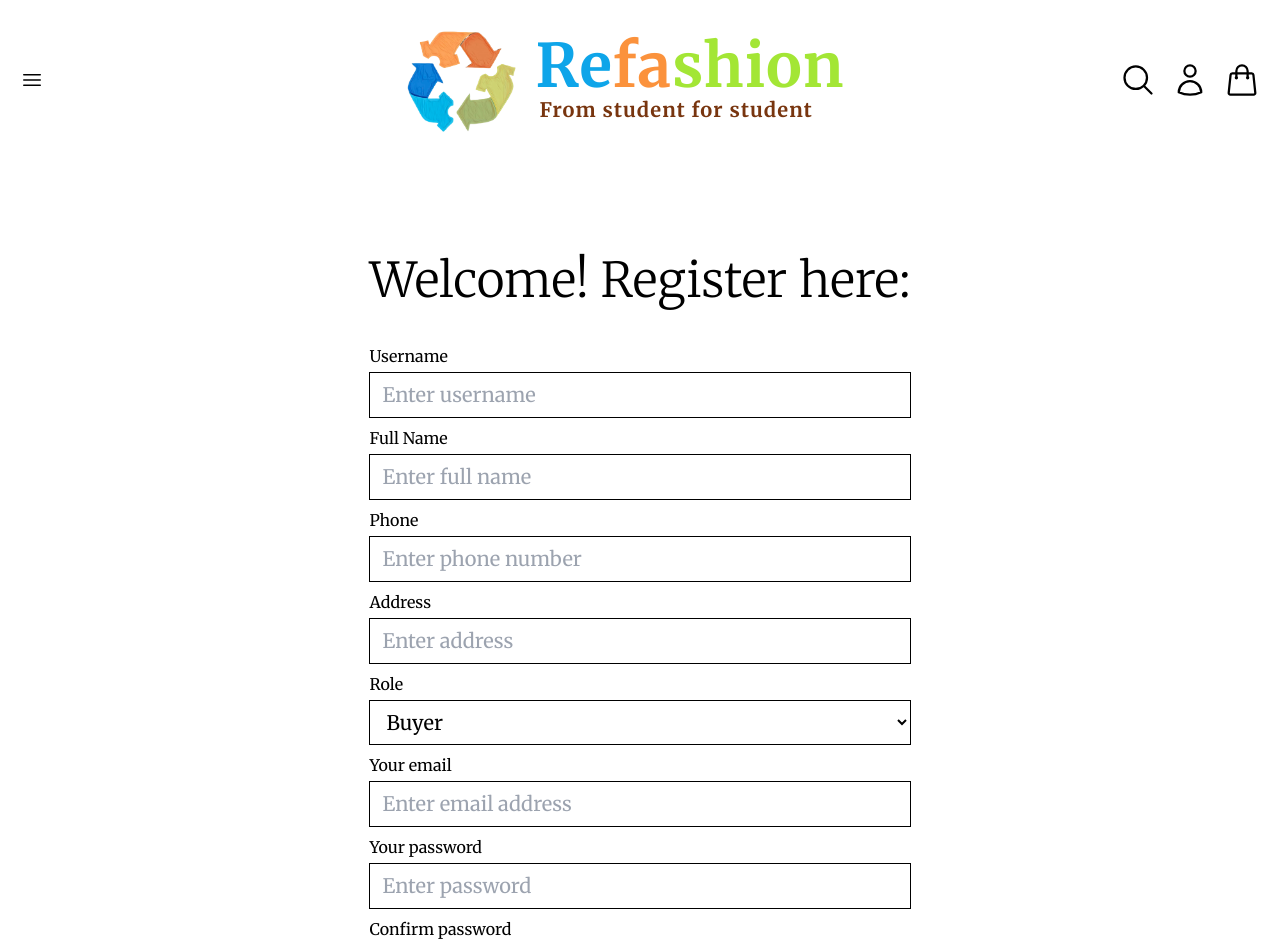
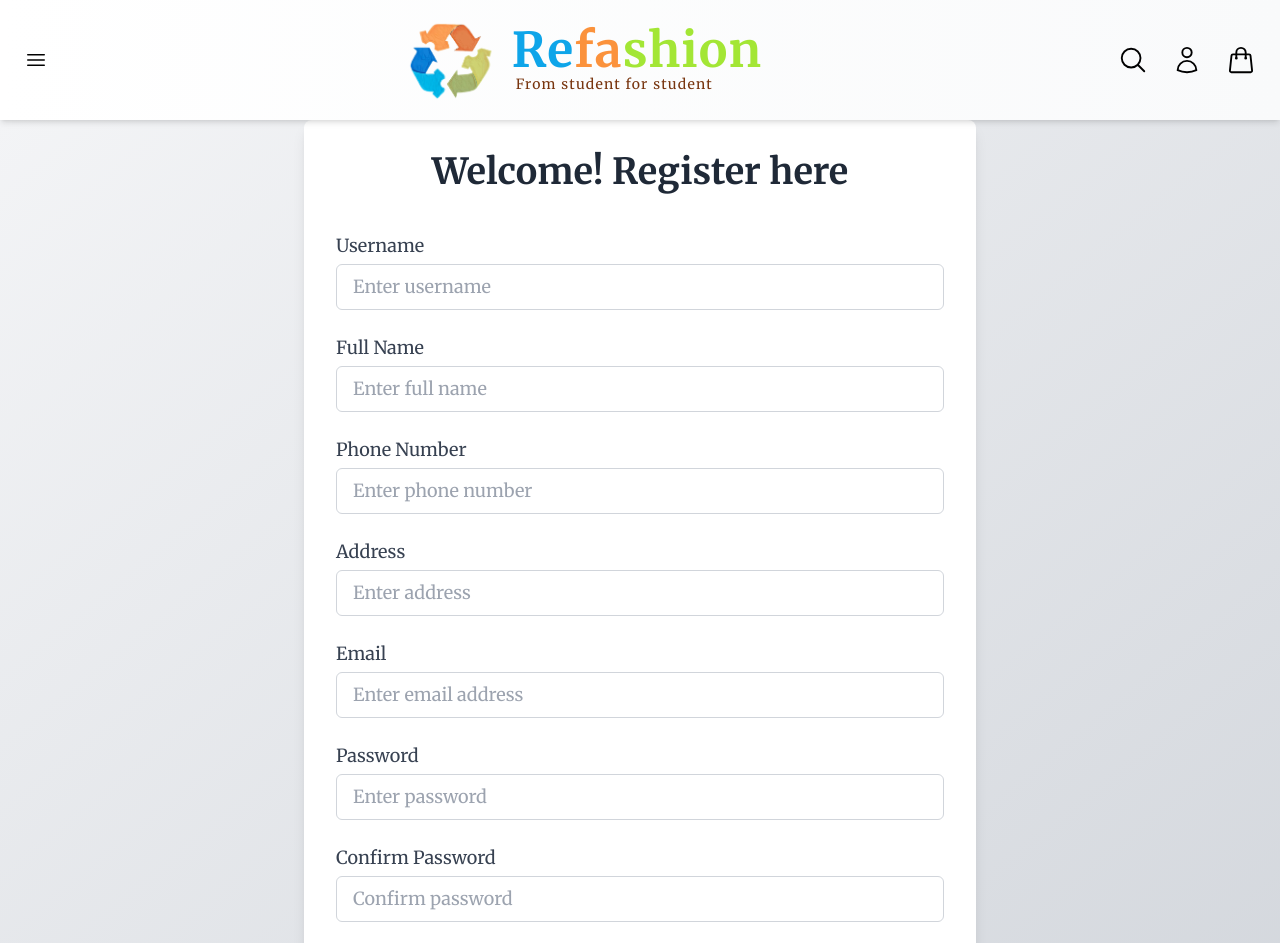
Before and after one commit to HighlandCat29/Re-Fashion_FE, a React (Vite) app: page /register in a window 1280 px wide. Shown: the top 943 px of the page. Built offline with nearby package versions, Linux system fonts and the light colour scheme.

Commit message:
Improve UI

```diff
--- a/package.json
+++ b/package.json
@@ -16,11 +16,12 @@
     "@tailwindcss/forms": "^0.5.7",
     "axios": "^1.7.2",
     "concurrently": "^8.2.2",
+    "framer-motion": "^12.15.0",
     "json-server": "^1.0.0-beta.1",
     "nanoid": "^5.0.7",
     "react": "^18.3.1",
     "react-dom": "^18.3.1",
-    "react-hot-toast": "^2.4.1",
+    "react-hot-toast": "^2.5.2",
     "react-icons": "^5.2.1",
     "react-redux": "^9.1.2",
     "react-router-dom": "^6.25.1"
--- a/src/components/Header.tsx
+++ b/src/components/Header.tsx
@@ -1,57 +1,80 @@
-import { HiBars3 } from "react-icons/hi2";
-import { HiOutlineUser } from "react-icons/hi2";
-import { HiOutlineMagnifyingGlass } from "react-icons/hi2";
-import { HiOutlineShoppingBag } from "react-icons/hi2";
+import {
+  HiBars3,
+  HiOutlineUser,
+  HiOutlineMagnifyingGlass,
+  HiOutlineShoppingBag,
+} from "react-icons/hi2";
 import { Link } from "react-router-dom";
 import SidebarMenu from "./SidebarMenu";
 import { useState } from "react";
-import RefashionIcon from '../assets/Refashion_icon.png';
-
-
-
-
+import RefashionIcon from "../assets/Refashion_icon.png";
 
 const Header = () => {
   const [isSidebarOpen, setIsSidebarOpen] = useState(false);
+
   return (
     <>
-      <header className="max-w-screen-2xl flex text-center justify-between items-center py-4 px-5 text-black mx-auto max-sm:px-5 max-[400px]:px-3">
-        <HiBars3 className="text-2xl max-sm:text-xl mr-20 max-lg:mr-0 cursor-pointer" onClick={() => setIsSidebarOpen(true)} />
+      <header className="sticky top-0 z-50 bg-gradient-to-r from-white to-gray-50 shadow-md flex justify-between items-center py-3 px-6 text-black mx-auto max-w-screen-2xl transition-all duration-300">
+        {/* Menu Icon */}
+        <button
+          aria-label="Toggle Sidebar"
+          className="text-2xl hover:text-sky-500 transition-colors duration-200 max-sm:text-xl"
+          onClick={() => setIsSidebarOpen(true)}
+        >
+          <HiBars3 />
+        </button>
+
+        {/* Logo and Branding */}
         <Link
           to="/"
-          className="flex items-center gap-2 text-6xl font-light tracking-[1.08px] max-sm:text-3xl max-[400px]:text-2xl"
+          className="flex items-center gap-3 text-5xl font-light tracking-wide max-sm:text-3xl max-[400px]:text-2xl"
+          aria-label="Refashion Home"
         >
           <img
             src={RefashionIcon}
             alt="Refashion Logo"
-            className="w-32 h-32 object-contain max-sm:w-16 max-sm:h-16"
+            className="w-24 h-24 object-contain max-sm:w-14 max-sm:h-14 transition-transform duration-200 hover:scale-105"
           />
-          <div>
-            <span className="text-sky-500 font-bold">Re</span>
-            <span className="text-orange-400 font-bold">fa</span>
-            <span className="text-lime-400 font-bold">shion</span>
-            <p className="flex items-start text-xl font-bold text-amber-900 max-sm:text-lr pl-[4px]">
+          <div className="flex flex-col items-start">
+            <div className="flex">
+              <span className="text-sky-500 font-bold">Re</span>
+              <span className="text-orange-400 font-bold">fa</span>
+              <span className="text-lime-400 font-bold">shion</span>
+            </div>
+            <p className="text-sm font-medium text-amber-900 max-sm:text-xs pl-1">
               From student for student
             </p>
           </div>
         </Link>
 
-
-        <div className="flex gap-4 items-center max-sm:gap-2">
-          <Link to="/search">
-            <HiOutlineMagnifyingGlass className="text-4xl max-sm:text-2xl" />
+        {/* Navigation Icons */}
+        <nav className="flex gap-6 items-center max-sm:gap-3">
+          <Link to="/search" className="group relative" aria-label="Search">
+            <HiOutlineMagnifyingGlass className="text-3xl max-sm:text-2xl hover:text-sky-500 transition-colors duration-200" />
+            <span className="absolute hidden group-hover:block text-xs bg-gray-800 text-white rounded px-2 py-1 -bottom-8 left-1/2 transform -translate-x-1/2">
+              Search
+            </span>
           </Link>
-          <Link to="/login">
-            <HiOutlineUser className="text-4xl max-sm:text-2xl" />
+          <Link to="/login" className="group relative" aria-label="Login">
+            <HiOutlineUser className="text-3xl max-sm:text-2xl hover:text-sky-500 transition-colors duration-200" />
+            <span className="absolute hidden group-hover:block text-xs bg-gray-800 text-white rounded px-2 py-1 -bottom-8 left-1/2 transform -translate-x-1/2">
+              Login
+            </span>
           </Link>
-          <Link to="/cart">
-            <HiOutlineShoppingBag className="text-4xl max-sm:text-2xl" />
+          <Link to="/cart" className="group relative" aria-label="Cart">
+            <HiOutlineShoppingBag className="text-3xl max-sm:text-2xl hover:text-sky-500 transition-colors duration-200" />
+            <span className="absolute hidden group-hover:block text-xs bg-gray-800 text-white rounded px-2 py-1 -bottom-8 left-1/2 transform -translate-x-1/2">
+              Cart
+            </span>
           </Link>
-        </div>
-
+        </nav>
       </header>
-      <SidebarMenu isSidebarOpen={isSidebarOpen} setIsSidebarOpen={setIsSidebarOpen} />
+      <SidebarMenu
+        isSidebarOpen={isSidebarOpen}
+        setIsSidebarOpen={setIsSidebarOpen}
+      />
     </>
   );
 };
+
 export default Header;
--- a/src/pages/Login.tsx
+++ b/src/pages/Login.tsx
@@ -23,19 +23,18 @@ const Login = () => {
         password: data.password,
       });
 
-      // Adjust based on actual response shape
       const { token, user } = response.data;
 
-      // Save token and user info to localStorage
       localStorage.setItem("authToken", token);
       localStorage.setItem("user", JSON.stringify(user));
 
       store.dispatch(setLoginStatus(true));
       toast.success("You logged in successfully");
       navigate("/");
-
     } catch (error: any) {
-      toast.error("Login failed: " + (error.response?.data?.message || error.message));
+      toast.error(
+        "Login failed: " + (error.response?.data?.message || error.message)
+      );
     }
   };
 
@@ -44,47 +43,63 @@ const Login = () => {
     if (user) {
       toast.success("You are already logged in");
       navigate("/");
-
     }
   }, [navigate]);
 
   return (
-    <div className="max-w-screen-2xl mx-auto pt-24 flex items-center justify-center">
+    <div className="min-h-screen flex items-center justify-center bg-gradient-to-br from-gray-100 to-gray-300">
       <form
         onSubmit={handleLogin}
-        className="max-w-5xl mx-auto flex flex-col gap-5 max-sm:gap-3 items-center justify-center max-sm:px-5"
+        className="w-full max-w-xl p-8 bg-white shadow-xl rounded-lg flex flex-col gap-6 transition-all duration-300"
       >
-        <h2 className="text-5xl text-center mb-5 font-thin max-md:text-4xl max-sm:text-3xl max-[450px]:text-xl max-[450px]:font-normal">
-          Welcome Back! Login here:
+        <h2 className="text-4xl font-semibold text-center text-gray-800 mb-2">
+          Welcome Back! Login here
         </h2>
-        <div className="flex flex-col gap-2 w-full">
-          <div className="flex flex-col gap-1">
-            <label htmlFor="email">Your email</label>
+
+        <div className="flex flex-col gap-4">
+          <div className="flex flex-col">
+            <label
+              htmlFor="email"
+              className="text-lg font-medium text-gray-700"
+            >
+              Your email
+            </label>
             <input
               type="email"
-              className="bg-white border border-black text-xl py-2 px-3 w-full outline-none max-[450px]:text-base"
+              id="email"
+              name="email"
               placeholder="Enter email address"
-              name="email"
+              className="border border-gray-300 rounded-md px-4 py-2 text-lg focus:outline-none focus:ring-2 focus:ring-secondaryBrown transition"
             />
           </div>
-          <div className="flex flex-col gap-1">
-            <label htmlFor="password">Your password</label>
+          <div className="flex flex-col">
+            <label
+              htmlFor="password"
+              className="text-lg font-medium text-gray-700"
+            >
+              Your password
+            </label>
             <input
               type="password"
-              className="bg-white border border-black text-xl py-2 px-3 w-full outline-none max-[450px]:text-base"
+              id="password"
+              name="password"
               placeholder="Enter password"
-              name="password"
+              className="border border-gray-300 rounded-md px-4 py-2 text-lg focus:outline-none focus:ring-2 focus:ring-secondaryBrown transition"
             />
           </div>
         </div>
+
         <Button type="submit" text="Login" mode="brown" />
-        <Link
-          to="/register"
-          className="text-xl max-md:text-lg max-[450px]:text-sm"
-        >
+
+        <p className="text-center text-gray-600 text-base">
           Don’t have an account?{" "}
-          <span className="text-secondaryBrown">Register now</span>.
-        </Link>
+          <Link
+            to="/register"
+            className="text-secondaryBrown font-medium hover:underline transition"
+          >
+            Register now
+          </Link>
+        </p>
       </form>
     </div>
   );
--- a/src/pages/Register.tsx
+++ b/src/pages/Register.tsx
@@ -5,16 +5,36 @@ import customFetch from "../axios/custom";
 import { useState } from "react";
 
 const checkRegisterFormData = (data: Record<string, string>) => {
-  const { username, email, password, confirmPassword, fullName, phoneNumber, address, roleId } = data;
-  if (!username || !email || !password || !confirmPassword || !fullName || !phoneNumber || !address || !roleId) {
+  const {
+    username,
+    email,
+    password,
+    confirmPassword,
+    fullName,
+    phoneNumber,
+    address,
+    roleId,
+  } = data;
+
+  if (
+    !username ||
+    !email ||
+    !password ||
+    !confirmPassword ||
+    !fullName ||
+    !phoneNumber ||
+    !address ||
+    !roleId
+  ) {
     toast.error("Please fill in all fields");
     return false;
   }
+
   if (password !== confirmPassword) {
     toast.error("Passwords do not match");
     return false;
   }
-  // You can add more validation here (email format, password strength, etc.)
+
   return true;
 };
 
@@ -51,7 +71,9 @@ const Register = () => {
       if (error.response?.status === 409) {
         toast.error("User with this email already exists");
       } else {
-        toast.error("Server error: " + (error.response?.data?.message || error.message));
+        toast.error(
+          "Server error: " + (error.response?.data?.message || error.message)
+        );
       }
     } finally {
       setLoading(false);
@@ -59,107 +81,107 @@ const Register = () => {
   };
 
   return (
-    <div className="max-w-screen-2xl mx-auto pt-24 flex items-center justify-center">
+    <div className="min-h-screen flex items-center justify-center bg-gradient-to-br from-gray-100 to-gray-300">
       <form
         onSubmit={handleRegister}
-        className="max-w-5xl mx-auto flex flex-col gap-5 max-sm:gap-3 items-center justify-center max-sm:px-5"
+        className="w-full max-w-2xl p-8 bg-white shadow-lg rounded-lg flex flex-col gap-6 transition-all duration-300"
       >
-        <h2 className="text-5xl text-center mb-5 font-thin max-md:text-4xl max-sm:text-3xl max-[450px]:text-xl max-[450px]:font-normal">
-          Welcome! Register here:
+        <h2 className="text-4xl font-semibold text-center text-gray-800 mb-4">
+          Welcome! Register here
         </h2>
-        <div className="flex flex-col gap-2 w-full">
-          <div className="flex flex-col gap-1">
-            <label htmlFor="username">Username</label>
+
+        {/* INPUT FIELDS */}
+        {[
+          {
+            label: "Username",
+            id: "username",
+            type: "text",
+            placeholder: "Enter username",
+          },
+          {
+            label: "Full Name",
+            id: "fullName",
+            type: "text",
+            placeholder: "Enter full name",
+          },
+          {
+            label: "Phone Number",
+            id: "phoneNumber",
+            type: "tel",
+            placeholder: "Enter phone number",
+          },
+          {
+            label: "Address",
+            id: "address",
+            type: "text",
+            placeholder: "Enter address",
+          },
+          {
+            label: "Email",
+            id: "email",
+            type: "email",
+            placeholder: "Enter email address",
+          },
+          {
+            label: "Password",
+            id: "password",
+            type: "password",
+            placeholder: "Enter password",
+          },
+          {
+            label: "Confirm Password",
+            id: "confirmPassword",
+            type: "password",
+            placeholder: "Confirm password",
+          },
+        ].map(({ label, id, type, placeholder }) => (
+          <div key={id} className="flex flex-col gap-1">
+            <label htmlFor={id} className="text-lg font-medium text-gray-700">
+              {label}
+            </label>
             <input
-              type="text"
-              className="bg-white border border-black text-xl py-2 px-3 w-full outline-none max-[450px]:text-base"
-              placeholder="Enter username"
-              id="username"
-              name="username"
+              type={type}
+              id={id}
+              name={id}
+              placeholder={placeholder}
+              className="border border-gray-300 rounded-md px-4 py-2 text-lg focus:outline-none focus:ring-2 focus:ring-secondaryBrown transition"
             />
           </div>
+        ))}
+
+        {/* ROLE SELECT */}
         <div className="flex flex-col gap-1">
-            <label htmlFor="fullName">Full Name</label>
-            <input
-              type="text"
-              className="bg-white border border-black text-xl py-2 px-3 w-full outline-none max-[450px]:text-base"
-              placeholder="Enter full name"
-              id="fullName"
-              name="fullName"
-            />
-          </div>
-          <div className="flex flex-col gap-1">
-            <label htmlFor="phoneNumber">Phone</label>
-            <input
-              type="tel"
-              className="bg-white border border-black text-xl py-2 px-3 w-full outline-none max-[450px]:text-base"
-              placeholder="Enter phone number"
-              id="phoneNumber"
-              name="phoneNumber"
-            />
-          </div>
-          <div className="flex flex-col gap-1">
-            <label htmlFor="address">Address</label>
-            <input
-              type="text"
-              className="bg-white border border-black text-xl py-2 px-3 w-full outline-none max-[450px]:text-base"
-              placeholder="Enter address"
-              id="address"
-              name="address"
-            />
-          </div>
-          <div className="flex flex-col gap-1">
-            <label htmlFor="roleId">Role</label>
+          <label htmlFor="roleId" className="text-lg font-medium text-gray-700">
+            Role
+          </label>
           <select
             id="roleId"
             name="roleId"
-              className="bg-white border border-black text-xl py-2 px-3 w-full outline-none max-[450px]:text-base"
-              defaultValue="2" // default to Buyer
+            defaultValue="2"
+            className="border border-gray-300 rounded-md px-4 py-2 text-lg focus:outline-none focus:ring-2 focus:ring-secondaryBrown transition"
           >
             <option value="2">Buyer</option>
             <option value="3">Seller</option>
           </select>
         </div>
-          <div className="flex flex-col gap-1">
-            <label htmlFor="email">Your email</label>
-            <input
-              type="email"
-              className="bg-white border border-black text-xl py-2 px-3 w-full outline-none max-[450px]:text-base"
-              placeholder="Enter email address"
-              id="email"
-              name="email"
-            />
-          </div>
-          <div className="flex flex-col gap-1">
-            <label htmlFor="password">Your password</label>
-            <input
-              type="password"
-              className="bg-white border border-black text-xl py-2 px-3 w-full outline-none max-[450px]:text-base"
-              placeholder="Enter password"
-              id="password"
-              name="password"
-            />
-          </div>
-          <div className="flex flex-col gap-1">
-            <label htmlFor="confirmPassword">Confirm password</label>
-            <input
-              type="password"
-              className="bg-white border border-black text-xl py-2 px-3 w-full outline-none max-[450px]:text-base"
-              placeholder="Confirm password"
-              id="confirmPassword"
-              name="confirmPassword"
-            />
-          </div>
-        </div>
+
+        {/* SUBMIT BUTTON */}
         <Button
           type="submit"
           text={loading ? "Registering..." : "Register"}
           mode="brown"
           disabled={loading}
         />
-        <Link to="/login" className="text-xl max-md:text-lg max-[450px]:text-sm">
-          Already have an account? <span className="text-secondaryBrown">Login now</span>.
+
+        <p className="text-center text-gray-600 text-base">
+          Already have an account?{" "}
+          <Link
+            to="/login"
+            className="text-secondaryBrown font-medium hover:underline transition"
+          >
+            Login now
           </Link>
+        </p>
       </form>
     </div>
   );
```
Also changed, not shown: src/components/CategoryItem.tsx (+18 -5 lines), src/components/ProductGrid.tsx (+27 -6 lines), src/components/ProductItem.tsx (+10 -14 lines), src/components/ShopPageContent.tsx (+55 -7 lines), src/components/SidebarMenu.tsx (+71 -73 lines), src/pages/Shop.tsx (+32 -6 lines), src/data/db.json (line endings or trailing spaces), 1 other file (tests, documents, lock files or other folders). Lines whose indentation alone changed are shown as unchanged.
